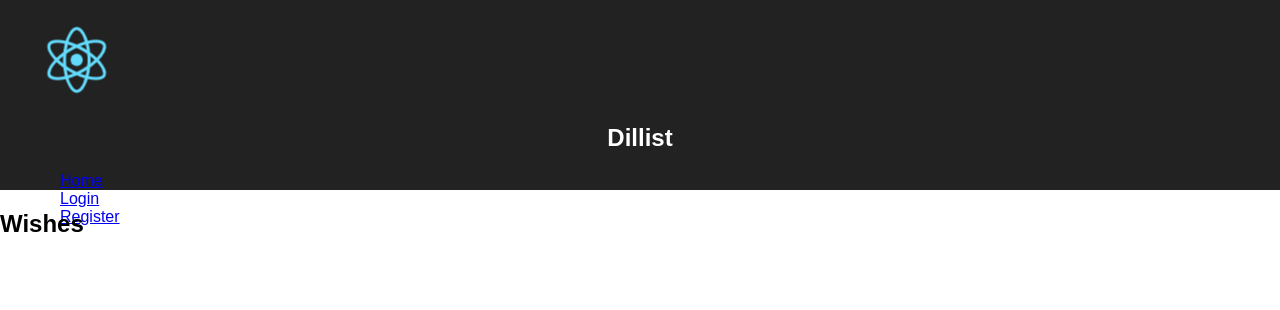
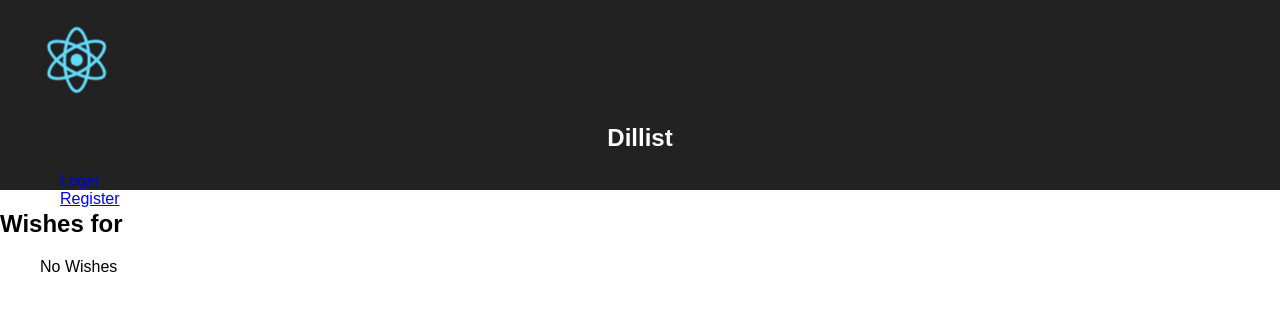
Before and after one commit to HyperElephant/dillistweb, a React (Create React App) app: page /home in a window 1280 px wide. Shown: the top 310 px of the page. Built offline with nearby package versions, Linux system fonts and the light colour scheme.

Commit message:
added some redux sauce

```diff
--- a/src/Components/Header.js
+++ b/src/Components/Header.js
@@ -3,17 +3,36 @@ import logo from '../logo.svg';
 import '../App.css';
 import { Link } from 'react-router-dom';
 
+import { connect } from 'react-redux';
+
+const mapStateToProps = state => ({
+    currentUser: state.common.currentUser
+});
+
 class Header extends Component {
   render() {
+    function navs(props) {
+      if(props.currentUser){
+        return(
+          <li><Link to='/home'>Home</Link></li>
+        );
+      }
+      else {
+        return(
+          <div>
+            <li><Link to='/login'>Login</Link></li>
+            <li><Link to='/register'>Register</Link></li>
+          </div>
+        );
+      }
+  }
     return (
         <div className="App-header">
           <img src={logo} className="App-logo" alt="logo" />
           <h2 className="App-title">Dillist</h2>
           <nav>
             <ul className="header-list">
-              <li><Link to='/home'>Home</Link></li>
-              <li><Link to='/login'>Login</Link></li>
-              <li><Link to='/register'>Register</Link></li>
+              {navs(this.props)}
             </ul>
           </nav>
         </div>
@@ -21,4 +40,4 @@ class Header extends Component {
   }
 }
 
-export default Header;
+export default connect(mapStateToProps, {})(Header);
--- a/src/Components/Home.js
+++ b/src/Components/Home.js
@@ -10,8 +10,8 @@ const mapStateToProps = state => ({
 class Home extends Component {
   render() {
     function wishes(props) {
-        if(this.currentUser && this.currentUser.wishes){
-            this.currentUser.wishes.map(function(wish){
+        if(props.currentUser && props.currentUser.wishes){
+            props.currentUser.wishes.map(function(wish){
                 return <li>{wish}</li>;
             });
         } else {
@@ -19,11 +19,19 @@ class Home extends Component {
         }
     }
 
+    function user(props){
+        if(props.currentUser){
+            return props.currentUser.username;
+        } else {
+            return "";
+        }
+    }
+
     return (
         <div className="home">
-          <h2>Wishes</h2>
+          <h2>Wishes for {user(this.props)}</h2>
           <ul>
-              {wishes}
+              {wishes(this.props)}
           </ul>
         </div>
     );
--- a/src/Components/Login.js
+++ b/src/Components/Login.js
@@ -37,12 +37,8 @@ class Login extends Component {
   handleSubmit(event) {
     event.preventDefault();
     let history = this.props.history;
-    Fetcher.Auth.login(this.state.email, this.state.password).then(function(response){
-      if(!response.errors){
-        Fetcher.setToken(response.user.token);
-        history.push('/home');
-      }
-    });
+    this.props.onSubmit(this.state.email, this.state.password);
+    history.push('/home');
   }
 
   render() {
@@ -82,4 +78,4 @@ class Login extends Component {
   }
 }
 
-export default Login;
+export default connect(mapStateToProps, mapDispatchToProps)(Login);
--- a/src/Components/Main.js
+++ b/src/Components/Main.js
@@ -6,6 +6,9 @@ import Login from './Login';
 import Register from './Register';
 
 class Main extends Component {
+
+    function
+
     render() {
         return (
             <main>
--- a/src/Reducers/common.js
+++ b/src/Reducers/common.js
@@ -12,6 +12,8 @@ export default (state = defaultState, action) => {
           token: action.error ? null : action.payload.user.token,
           currentUser: action.error ? null : action.payload.user
         };
+      default:
+        break;
     }
     return state;
   };
--- /dev/null
+++ b/src/middleware.js
@@ -0,0 +1,43 @@
+import Fetcher from './Fetcher';
+
+const promiseMiddleware = store => next => action => {
+  if (isPromise(action.payload)) {
+    action.payload.then(
+      res => {
+        action.payload = res;
+        store.dispatch(action);
+      },
+      error => {
+        action.error = true;
+        action.payload = error.response.body;
+        store.dispatch(action);
+      }
+    );
+
+    return;
+  }
+
+  next(action);
+};
+
+function isPromise(v) {
+  return v && typeof v.then === 'function';
+}
+
+const localStorageMiddleware = store => next => action => {
+  if (action.type === 'REGISTER' || action.type === 'LOGIN') {
+    if(!action.error) {
+      window.localStorage.setItem('jwt', action.payload.user.token);
+      Fetcher.setToken(action.payload.user.token);
+    }
+  } else if (action.type === 'LOGOUT') {
+    window.localStorage.setItem('jwt', '');
+    Fetcher.setToken(null);
+  }
+  next(action);
+};
+
+export {
+  localStorageMiddleware,
+  promiseMiddleware
+};
--- a/src/store.js
+++ b/src/store.js
@@ -1,4 +1,5 @@
-import { createStore, combineReducers } from 'redux';
+import { applyMiddleware, createStore, combineReducers } from 'redux';
+import { promiseMiddleware, localStorageMiddleware } from './middleware';
 
 import common from './Reducers/common';
 
@@ -6,6 +7,8 @@ const reducer = combineReducers({
     common
 });
 
-const store = createStore(reducer);
+const middleware = applyMiddleware(promiseMiddleware, localStorageMiddleware);
+
+const store = createStore(reducer, middleware);
 
 export default store;
```
